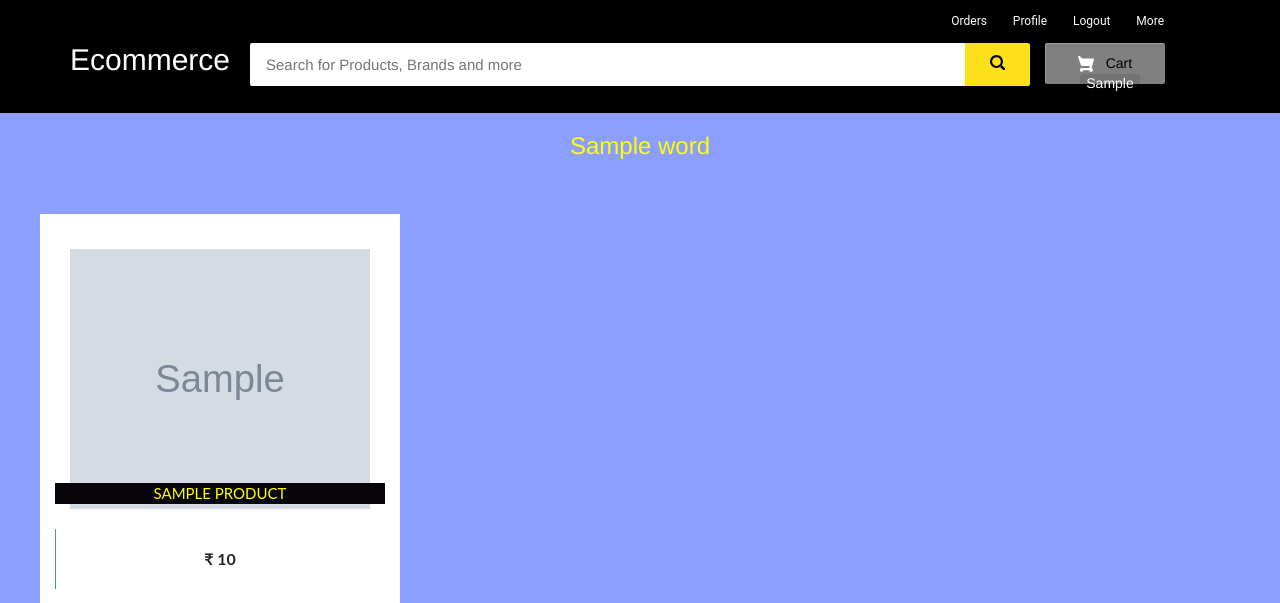
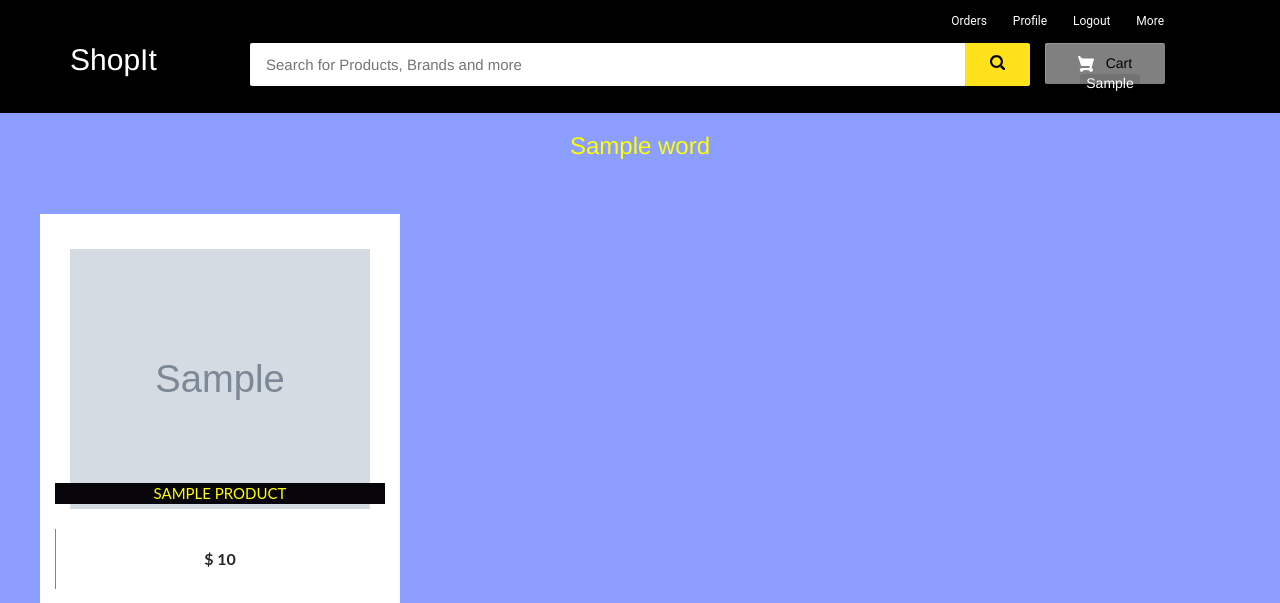
Before and after one commit to AyBims/shopIt, a Django app: template templates/ecom/index.html in a window 1280 px wide. Shown: the top 603 px of the page. Run offline with Django 3.2, Linux system fonts and the light colour scheme; a user stored in the database is signed in; tables that the repository leaves empty hold one stand-in row (values such as "Sample post"); the template is opened without the code that fills it: values that come from a table or form of the project are taken from there, most other values are stand-ins (such as "Sample title", 1, 10 or a date in 2020); grey boxes marked "Sample" are stand-in pictures; some libraries are stand-ins or nearby versions.

Commit message:
Update: currency change

```diff
--- a/templates/ecom/customer_navbar.html
+++ b/templates/ecom/customer_navbar.html
@@ -216,7 +216,7 @@
             </div>
             <div class="row row2">
                 <div class="col-sm-2">
-                    <h2 style="margin:0px;"><a style="text-decoration:none; color:white;" href="/"><span class="largenav">Ecommerce </span></a></h2>
+                    <h2 style="margin:0px;"><a style="text-decoration:none; color:white;" href="/"><span class="largenav">ShopIt</span></a></h2>
                 </div>
 
 
--- a/templates/ecom/index.html
+++ b/templates/ecom/index.html
@@ -337,7 +337,7 @@ body {
                 </div>
 
                 <a class="cart" href="{% url 'add-to-cart' p.id  %}">
-                  <span class="price">₹ {{p.price}}</span>
+                  <span class="price">$ {{p.price}}</span>
                   <span class="add-to-cart">
                     <span class="txt">Add in cart</span>
                   </span>
```
